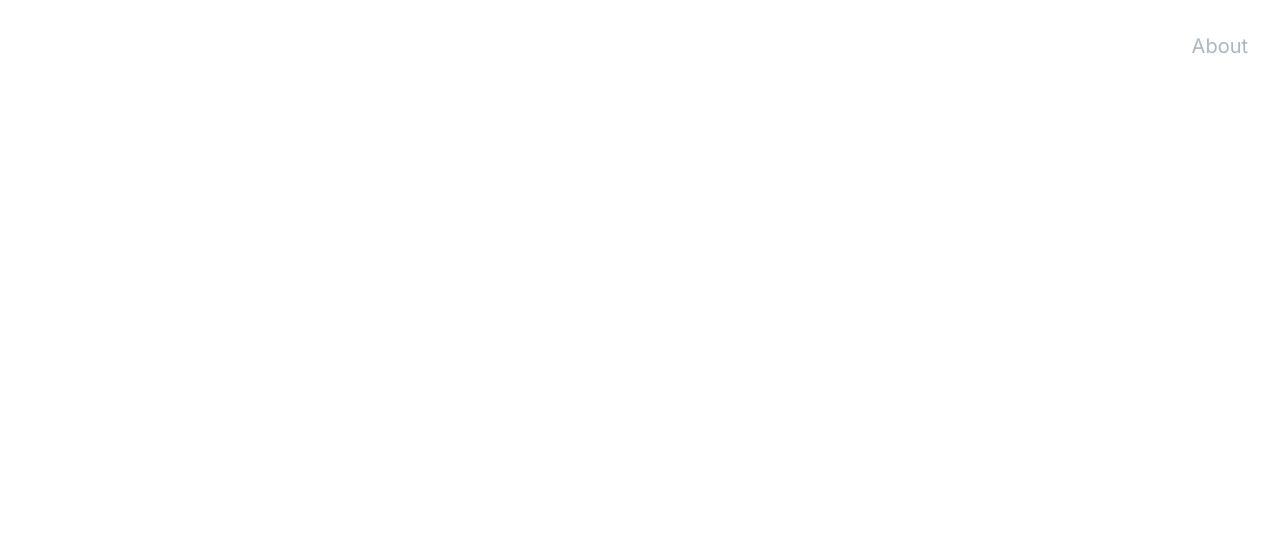
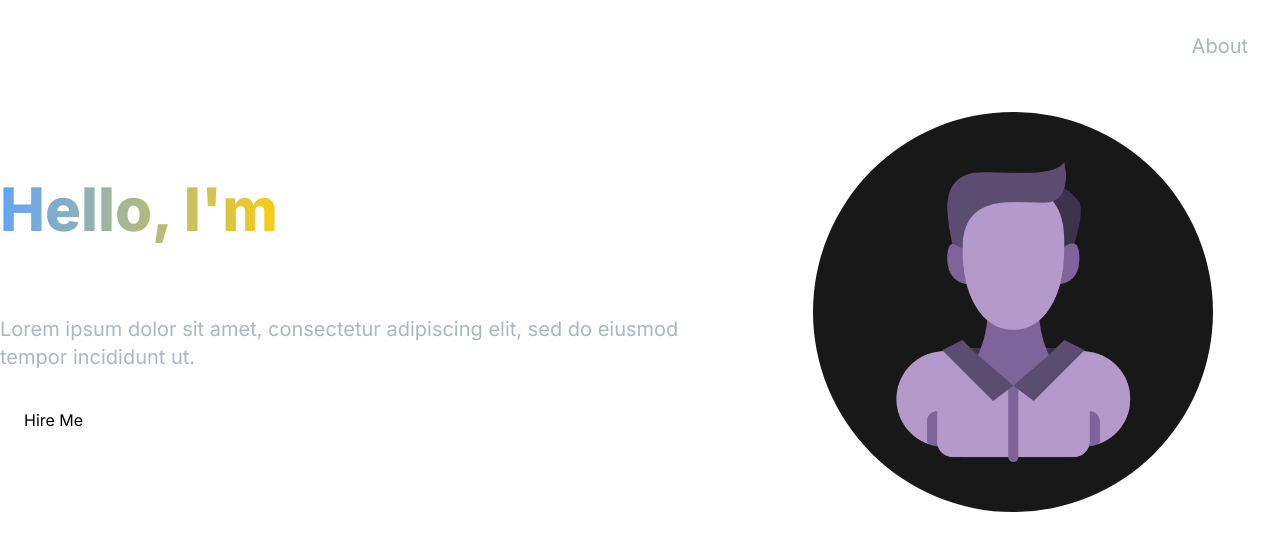
Before and after one commit to GCarido/portfolio-website, a Next.js app: page / in a window 1280 px wide. Shown: the top 550 px of the page. Built offline with nearby package versions, Linux system fonts and the light colour scheme.

Commit message:
Add hero component

```diff
--- /dev/null
+++ b/src/app/components/Hero.jsx
@@ -0,0 +1,54 @@
+"use client";
+import React from 'react'
+import Image from "next/image";
+import { TypeAnimation } from 'react-type-animation';
+
+const Hero = () => {
+    return (
+        <section>
+            <div className="grid grid-cols-1 sm:grid-cols-12">
+                <div className="col-span-7 place-self-center text-center sm:text-left">
+                    <h1 className="text-white mb-4 lg:text-6xl sm:text-5xl text-4xl font-extrabold">
+                        <span className="text-transparent bg-clip-text bg-gradient-to-r from-blue-400 to-yellow-400">Hello, I'm </span>
+                        <br></br>
+                        <TypeAnimation
+                            sequence={[
+                                'Ken Roger',
+                                1000,
+                                'a Web Developer',
+                                1000,
+                                'a Backend Developer',
+                                1000,
+                                'a UI/UX Designer',
+                                1000
+                            ]}
+                            wrapper="span"
+                            speed={50}
+                            repeat={Infinity}
+                        />
+                    </h1>
+                    <p className="text-[#ADB7BE] text-base sm:text-lg lg:text-xl mb-6">
+                        Lorem ipsum dolor sit amet, consectetur adipiscing elit, sed do eiusmod tempor incididunt ut.
+                    </p>
+                    <div className="grid gap-3 sm:flex sm:gap-0">
+                        <button className="px-6 py-3 rounded-full mr-4 bg-white hover:bg-slate-200 text-black w-full sm:w-fit">Hire Me</button>
+                        <button className="px-6 py-3 rounded-full mr-4 bg-transparent hover:bg-slate-800 text-white border border-white w-full sm:w-fit">Download CV</button>
+                    </div>
+                </div>
+                <div className="col-span-5 place-self-center mt-4 lg:mt-0">
+                    <div className="rounded-full bg-[#181818] w-[250px] h-[250px] lg:w-[400px] lg:h-[400px] relative">
+                        <Image
+                            src="/images/photo-placeholder.png"
+                            alt="hero image"
+                            className="absolute transform -translate-x-1/2 -translate-y-1/2 top-1/2 left-1/2"
+                            width={300}
+                            height={300}
+                        />
+                    </div>
+                </div>
+            </div>
+        </section>
+    )
+}
+
+export default Hero
--- a/src/app/page.js
+++ b/src/app/page.js
@@ -1,9 +1,11 @@
 import Navbar from "./components/Navbar";
-
+import Hero
+ from "./components/Hero";
 export default function Home() {
   return (
     <main>
       <Navbar />
+      <Hero />
     </main>
   );
 }
```
